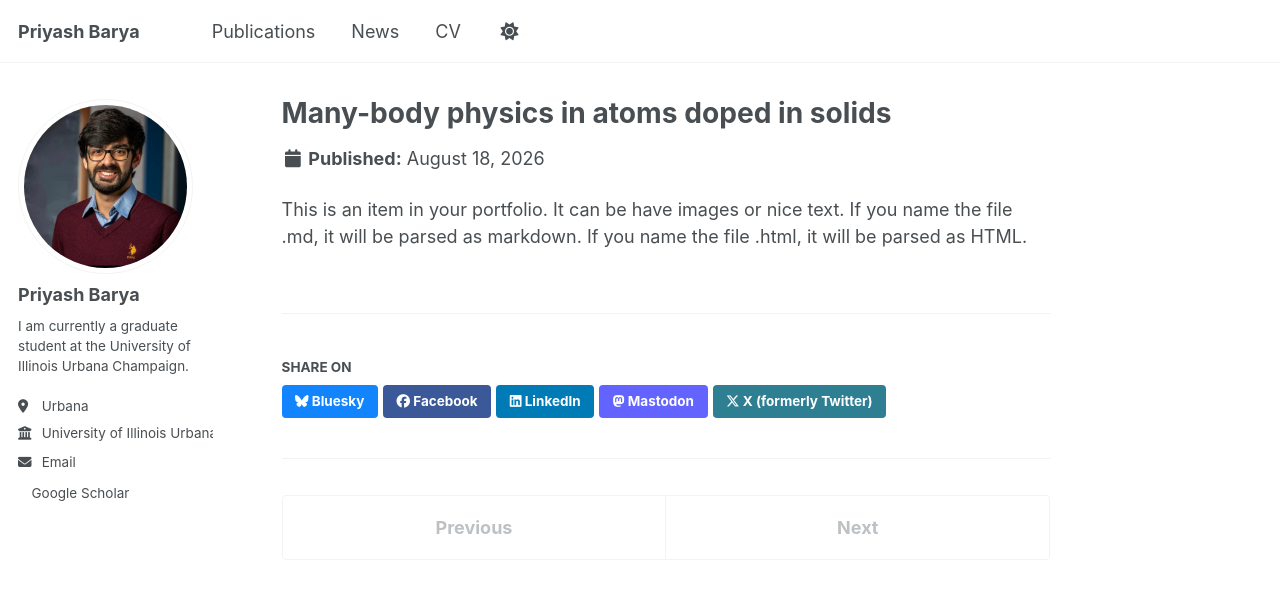
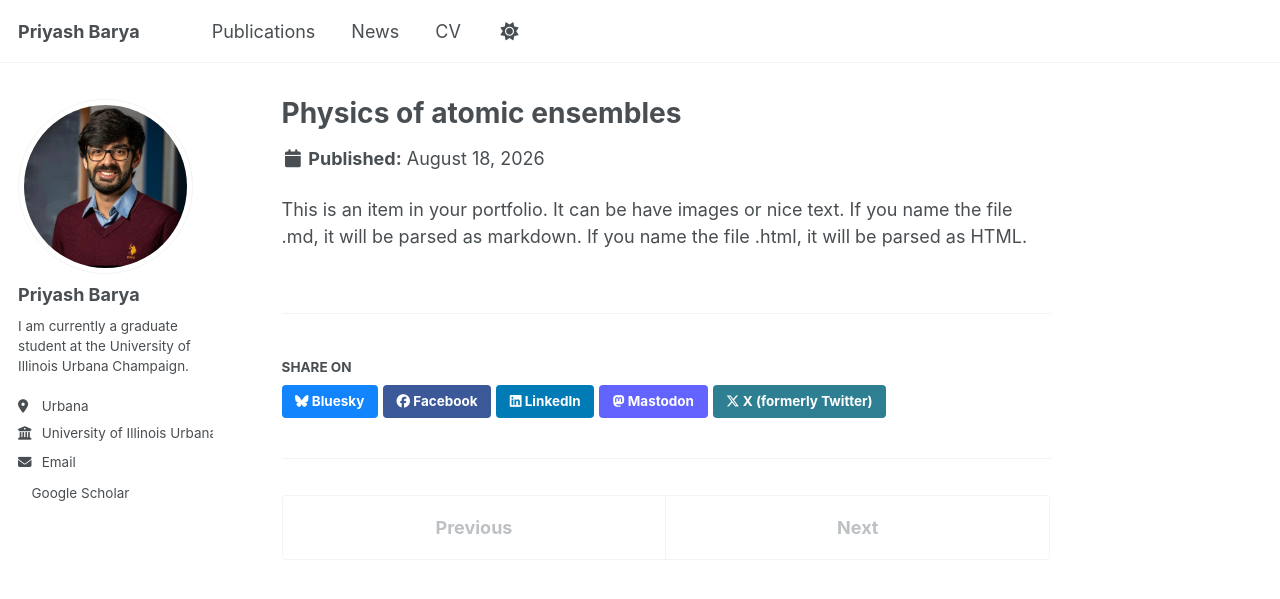
Before and after one commit to Priyash-Barya/Priyash-Barya.github.io, a Jekyll site: the page built from _portfolio/portfolio-3.html, in a window 1280 px wide. Shown: the top 599 px of the page. Built offline with Jekyll 4.4.1, drawn with Linux system fonts in a browser that asks for light colours; a style sheet for code colours, icons or effects is not loaded.

Commit message:
Update portfolio-3.html

```diff
--- a/_portfolio/portfolio-3.html
+++ b/_portfolio/portfolio-3.html
@@ -1,6 +1,7 @@
 ---
-title: "Many-body physics in atoms doped in solids"
-excerpt: "<strong>Superradiant emission</strong>We observe surprising collective radiation from inhomogenously broadened rare-earth ensembles coupled to a waveguide <br/><img src='/images/SuperradianceFig.png'>"
+title: "Physics of atomic ensembles"
+excerpt: "<strong>Superradiant emission</strong>We observe surprising collective radiation from inhomogenously broadened rare-earth ensembles coupled to a waveguide
+<strong>Atom mediated non-linear optics </strong> Using narrow inhomogeously broadened media to mediate non-linear effects<br/><img src='/images/SuperradianceFig.png'>"
 collection: portfolio
 ---
 
```
